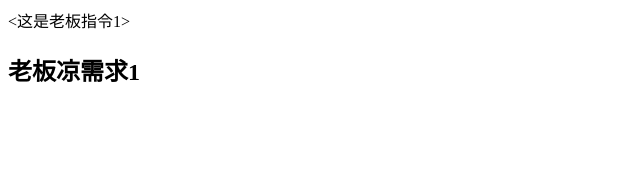
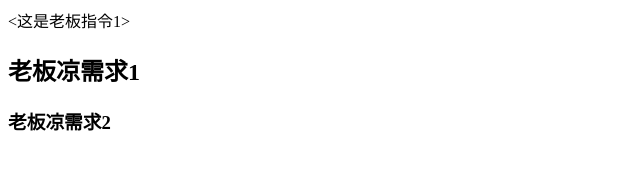
Before and after one commit to yf2050/git-demo-1, a plain HTML site: page index.html in a window 1280 px wide. Shown: the whole page, without its empty margins (0-640 px from the left). Drawn offline with Linux system fonts and the light colour scheme.

Commit message:
老板凉需求2

```diff
--- a/index.html
+++ b/index.html
@@ -10,6 +10,7 @@
 <body>
     <这是老板指令1>
         <h2>老板凉需求1</h2>
+        <h3>老板凉需求2</h3>
 </body>
 
 </html>
```
